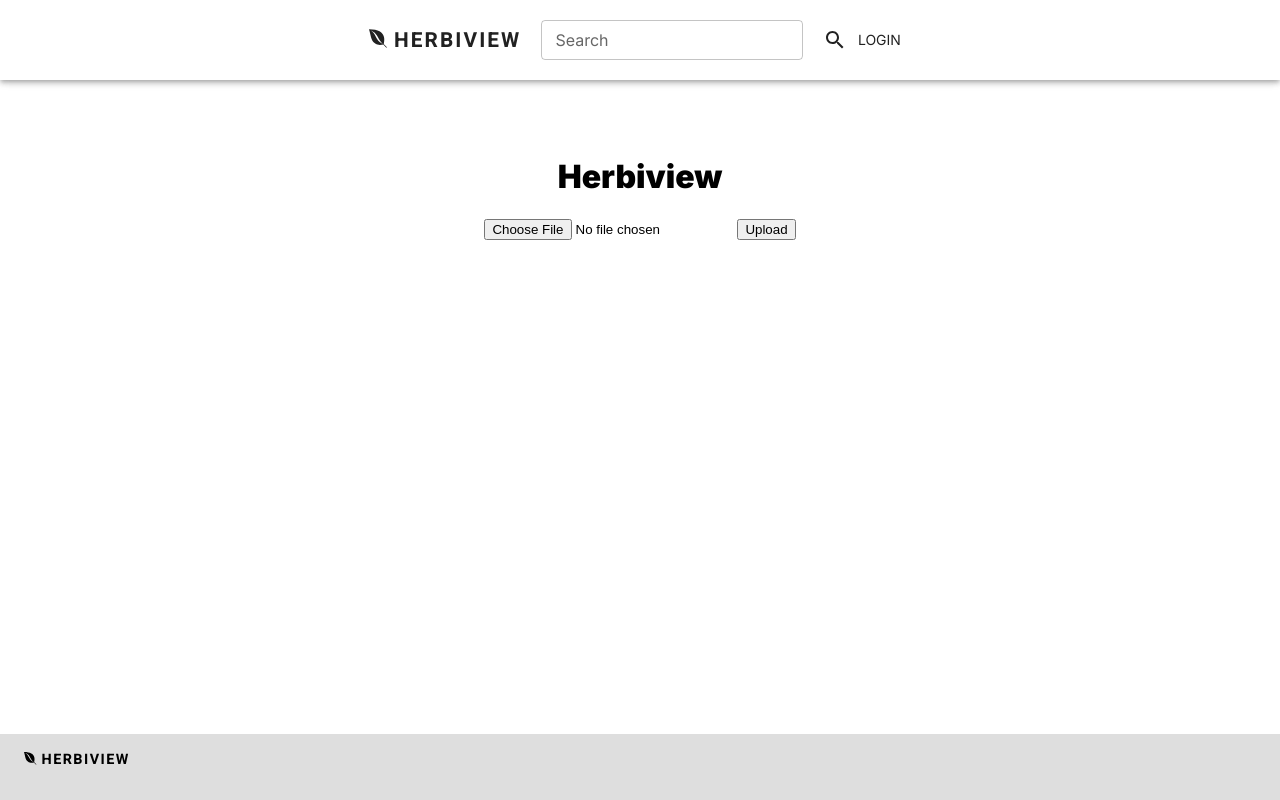
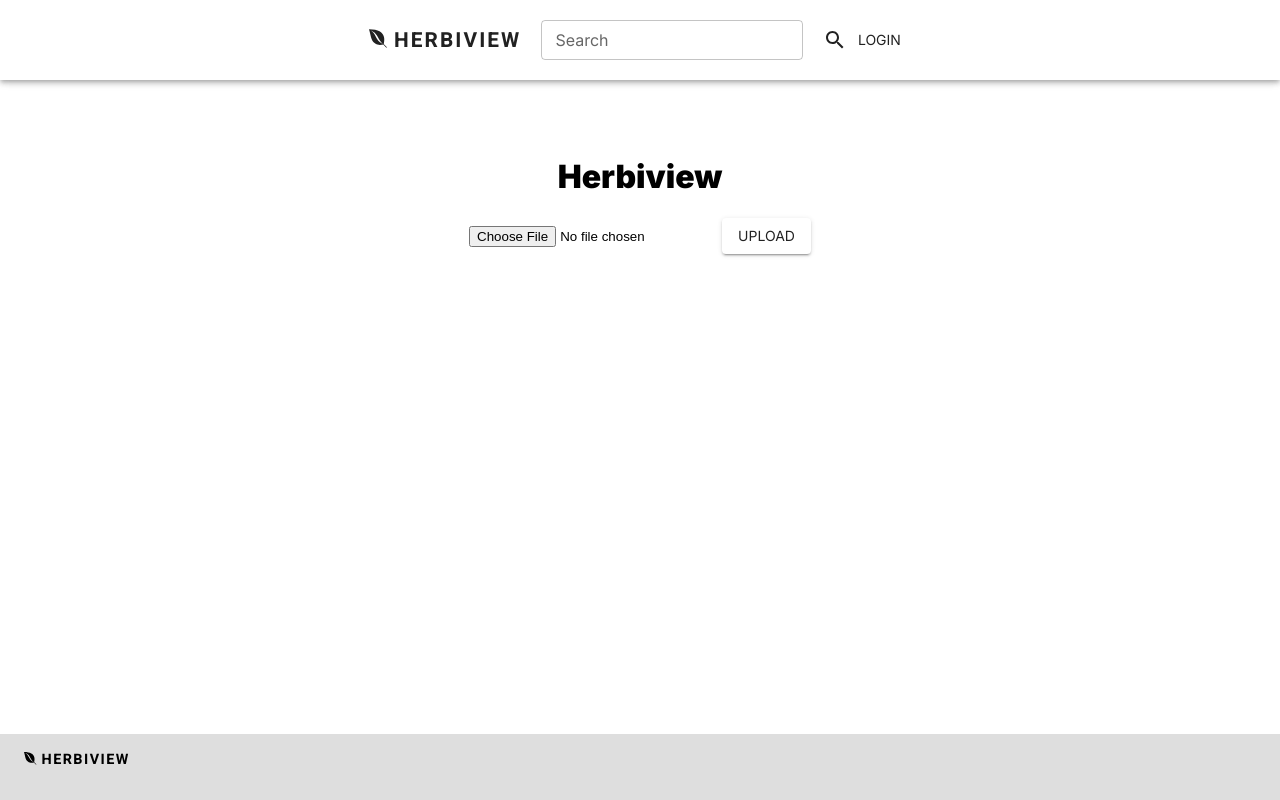
Before and after one commit to arismink/herbiview, a React (Create React App) app in the folder client/: page / in a window 1280 px wide. Built offline with nearby package versions, Linux system fonts and the light colour scheme.

Commit message:
add app.jsx

```diff
--- a/client/src/App.jsx
+++ b/client/src/App.jsx
@@ -1,4 +1,6 @@
 import * as React from 'react';
+
+import { Button, Typography } from '@mui/material';
 
 import './App.css';
 import useAppData from './hooks/useAppData';
@@ -17,7 +19,8 @@ function App() {
       <h1>Herbiview</h1>
       <form onSubmit={handleSubmit}>
         <input type='file' onChange={handleChange} />
-        <button type='submit'>Upload</button>
+
+        <Button variant="contained" type='submit'>Upload</Button>
       </form>
 
       <Footer />
```
